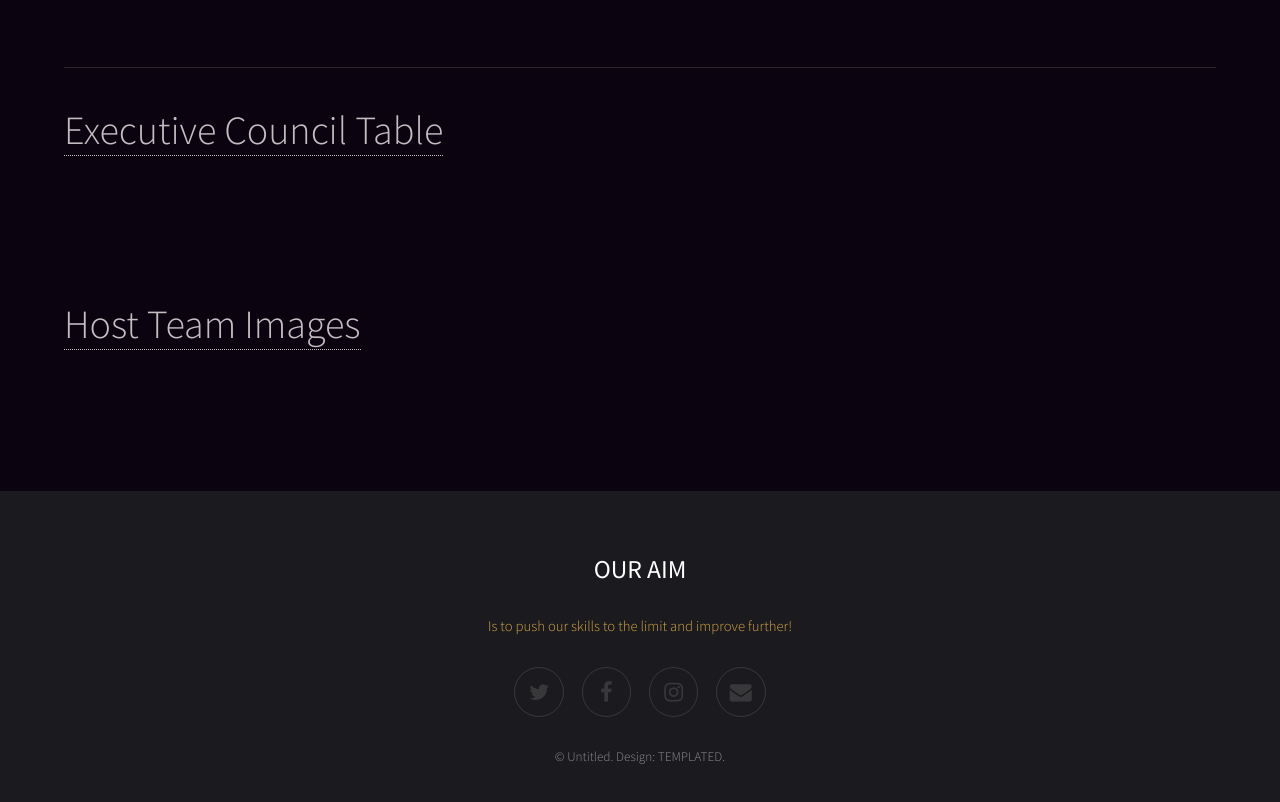
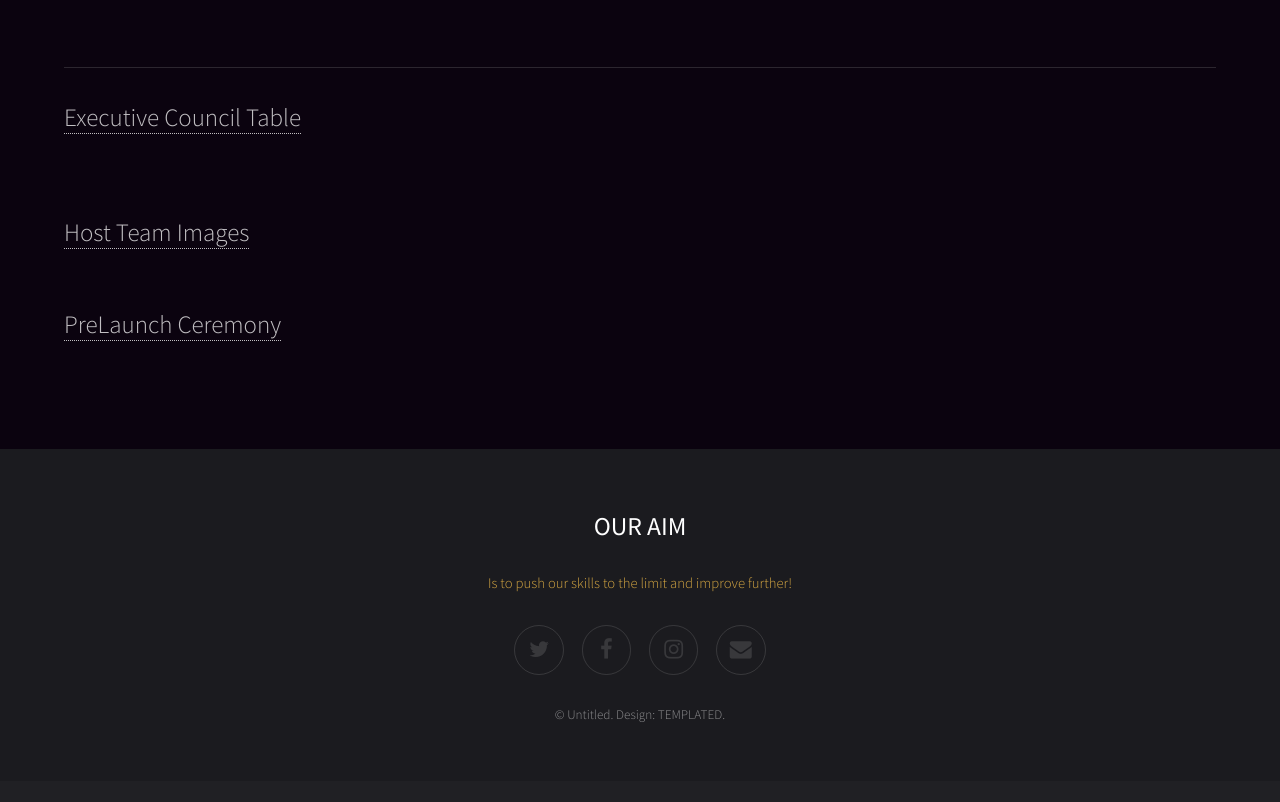
Before and after one commit to iyloteambwp/..., a plain HTML site: page index.html in a window 1280 px wide. Shown: the part 1057-1859 px from the top of the page. After the commit the page ends 1838 px from the top, so only its background shows below. Drawn offline with Linux system fonts and the light colour scheme.

Commit message:
Update index.html

```diff
--- a/index.html
+++ b/index.html
@@ -43,10 +43,10 @@
 			<h4>IYLO is a major annual event organized by the Roots IVY International Schools, infact we claim that it is the biggest student event in History. It is hosted in multiple cities with students all around the country attending from different branches of Roots IVY International School.<br><br>I, the developer of this website am myself a student of Roots IVY Signature School Bahawalpur.To check out images or members of the executive council, click on the links below.To check out Roots Social Media Pages check out the links at the bottom of the website.</h4>
 			<br>
 			<hr />
-			<p style='font-size: 40px;'><a href='executive.html'>Executive Council Table</a></p>
+			<p style='font-size: 25px;'><a href='executive.html'>Executive Council Table</a></p>
 			<br />
-			<br />
-			<p style='font-size: 40px;'><a href='images.html'>Host Team Images</a></p>
+			<p style='font-size: 25px;'><a href='images.html'>Host Team Images</a></p>
+			<p style='font-size: 25px;'><a href='images1.html'>PreLaunch Ceremony</a></p>
 			<br />
 		</div>
 	</div>
```
